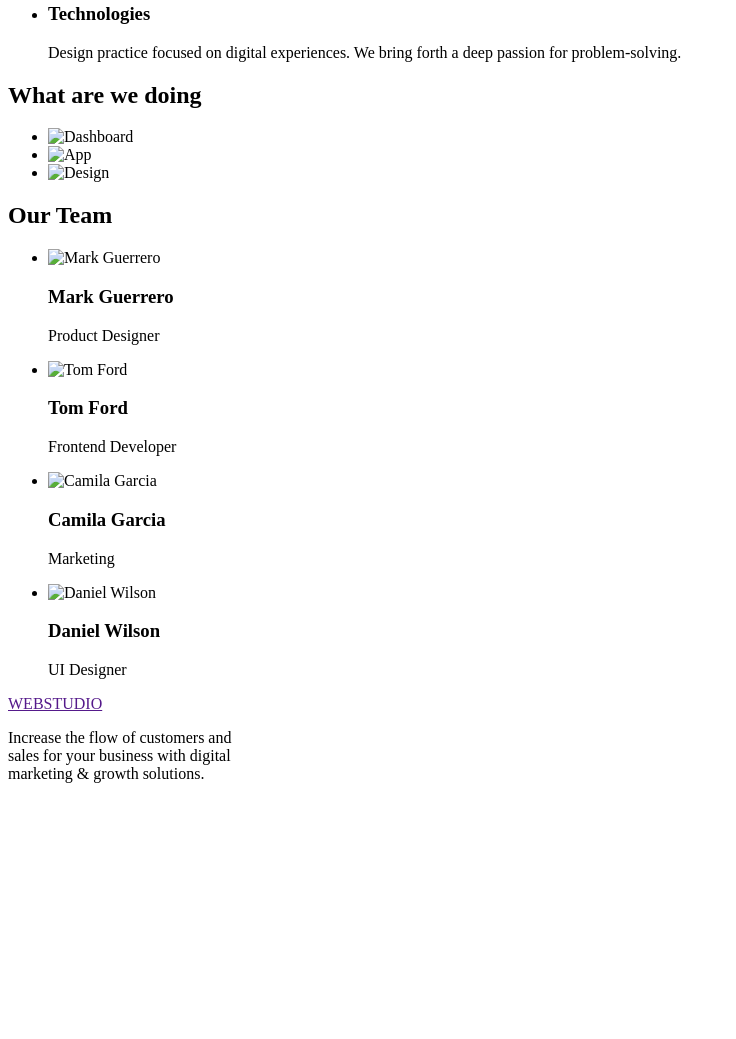
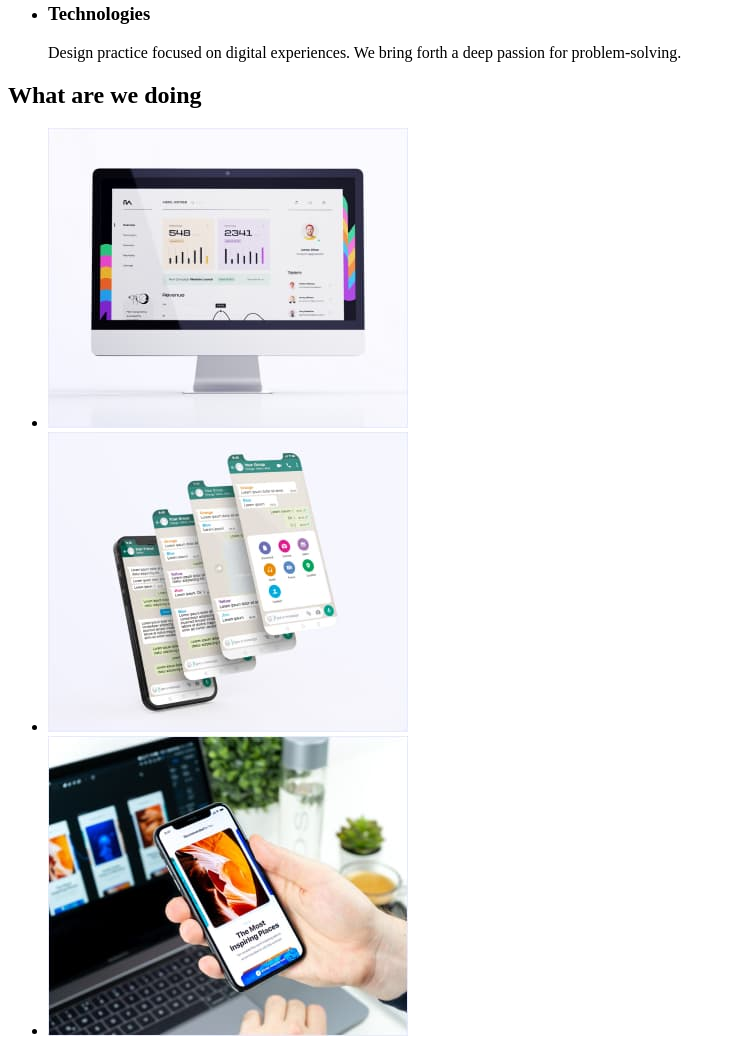
Before and after one commit to weiss0544/goit-markup-hw-01, a plain HTML site: page index.html in a window 1280 px wide. Shown: the part 534-1573 px from the top of the page, without its empty margins (0-736 px from the left). Before the commit the page ends 1333 px from the top, so only its background shows below. Drawn offline with Linux system fonts and the light colour scheme; the site is published under a folder, as on GitHub Pages, so addresses that start at the root find nothing.

Commit message:
Update index.html

```diff
--- a/index.html
+++ b/index.html
@@ -60,23 +60,23 @@
       <ul>
         <li>
           <img
-            src="/images/img1.jpg"
+            src="./images/img1.jpg"
             alt="Dashboard"
             width="360"
             height="300" />
         </li>
         <li>
-          <img src="/images/img2.jpg" alt="App" width="360" height="300" />
+          <img src="./images/img2.jpg" alt="App" width="360" height="300" />
         </li>
         <li>
-          <img src="/images/img3.jpg" alt="Design" width="360" height="300" />
+          <img src="./images/img3.jpg" alt="Design" width="360" height="300" />
         </li>
       </ul>
       <h2>Our Team</h2>
       <ul>
         <li>
           <img
-            src="/images/card-img1.jpg"
+            src="./images/card-img1.jpg"
             alt="Mark Guerrero"
             width="264"
             height="260" />
@@ -85,7 +85,7 @@
         </li>
         <li>
           <img
-            src="/images/card-img2.jpg"
+            src="./images/card-img2.jpg"
             alt="Tom Ford"
             width="264"
             height="260" />
@@ -94,7 +94,7 @@
         </li>
         <li>
           <img
-            src="/images/card-img3.jpg"
+            src="./images/card-img3.jpg"
             alt="Camila Garcia"
             width="264"
             height="260" />
@@ -103,7 +103,7 @@
         </li>
         <li>
           <img
-            src="/images/card-img4.jpg"
+            src="./images/card-img4.jpg"
             alt="Daniel Wilson"
             width="264"
             height="260" />
```
